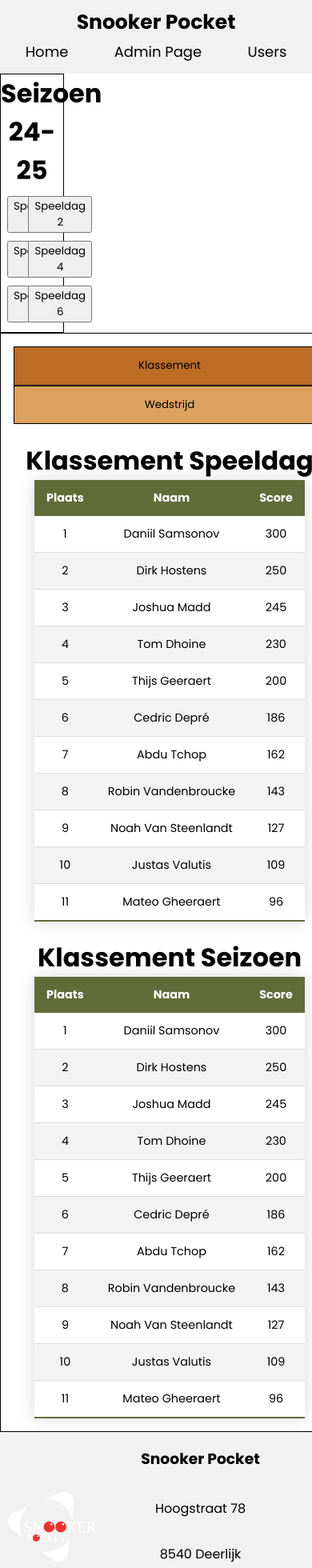
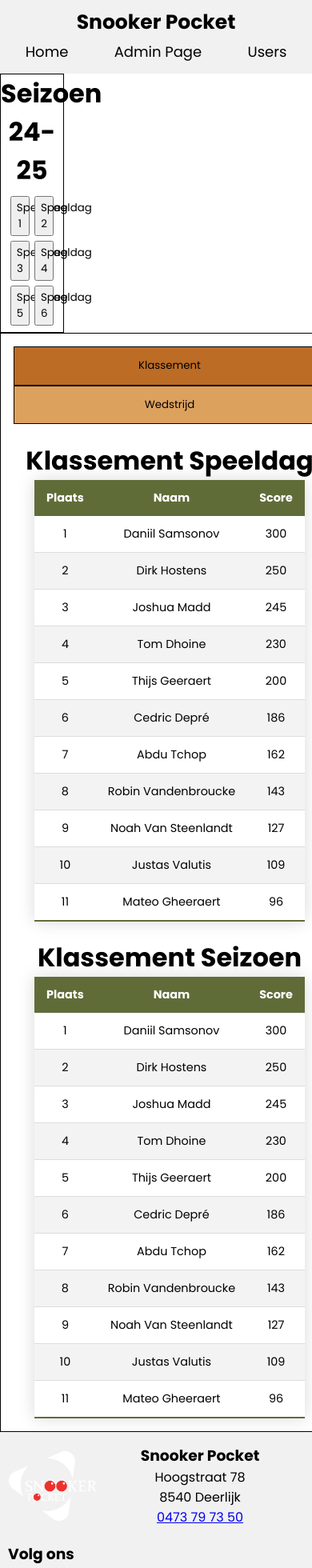
Before and after one commit to JordanMK/snooker, a Next.js app: page / in a window 390 px wide. Shown: the top 1960 px of the page at 80% size. Built offline with nearby package versions, Linux system fonts and the light colour scheme.

Commit message:
opmaak aanpassingen

```diff
--- a/src/app/css/Klassement.css
+++ b/src/app/css/Klassement.css
@@ -31,10 +31,16 @@ th {
     text-align: center;
 }
 
+#speeldagenList {
+    padding-left: 0;
+}
+
 #speeldagenList li {
     height: 50px;
     width: auto;
     margin-bottom: 5px;
+    display: flex;
+    justify-content: center;
 }
 
 #speeldagenList li button {
@@ -144,15 +150,17 @@ th {
         flex-wrap: wrap;
         margin-top: 5px;
         margin-bottom: 5px;
+        justify-content: center;
+        padding: 0px;
     }
     #speeldagenList li button {
-        width: auto;
+        width: 100%;
         margin: 0;
     }
 
     #speeldagenList li  {
         margin: 3px;
-        width: 30%;
+        width: 31%;
     }
 
     /* Klassement pannel */
--- a/src/components/WedstrijdPanel.jsx
+++ b/src/components/WedstrijdPanel.jsx
@@ -4,7 +4,7 @@ export default function WedstrijdPanel ({speeldag}) {
     return (
         <>
             <p className="speeldagTitel">Speeldag {speeldag.speeldagNr}</p>
-            <table style={{width: "100%"}}>
+            <table className="">
                 <tr>
                     <th>match</th>
                     <th>Winst ploeg 1</th>
--- a/src/components/components.css
+++ b/src/components/components.css
@@ -8,9 +8,10 @@ footer {
 }
 
 .speeldagTitel {
-  margin: 50px 0px 30px 0px;
+  margin: 15px;
   font-size: xx-large;
   font-weight: 700;
+  text-align: center;
 }
 
 .jokerContainer {
@@ -26,9 +27,7 @@ footer {
   width: 3rem;
 }
 
-
-td,
-th {
+td, th {
   padding: 10px 0px;
 }
 
@@ -120,8 +119,9 @@ th {
   }
 
   .footerFlex {
-    justify-content: none;
+    justify-content: center;
     flex-wrap: wrap;
+
   }
 
   #address {
@@ -129,10 +129,16 @@ th {
     width: 70%;
     justify-content: center;
     flex-direction: column;
+    padding-top: 15px;
   }
 
   #address > * {
     width: auto;
     text-align: center;
+    margin: 0;
+  }
+
+  .imageFooter {
+    padding-top: 15px;
   }
 }
```
